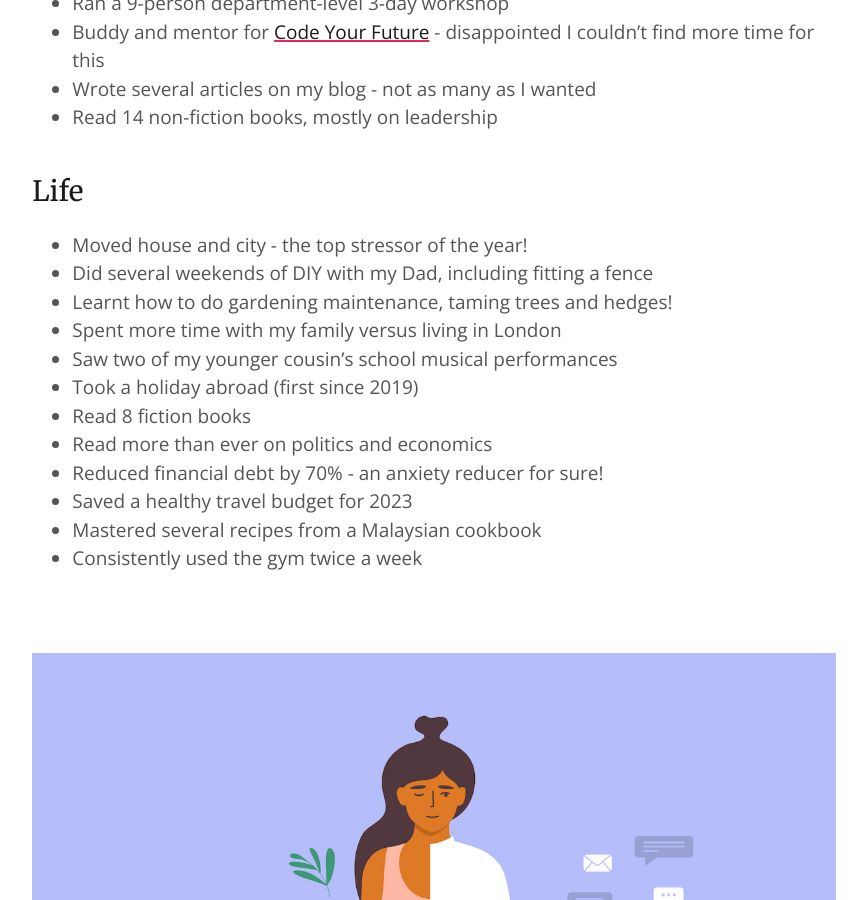
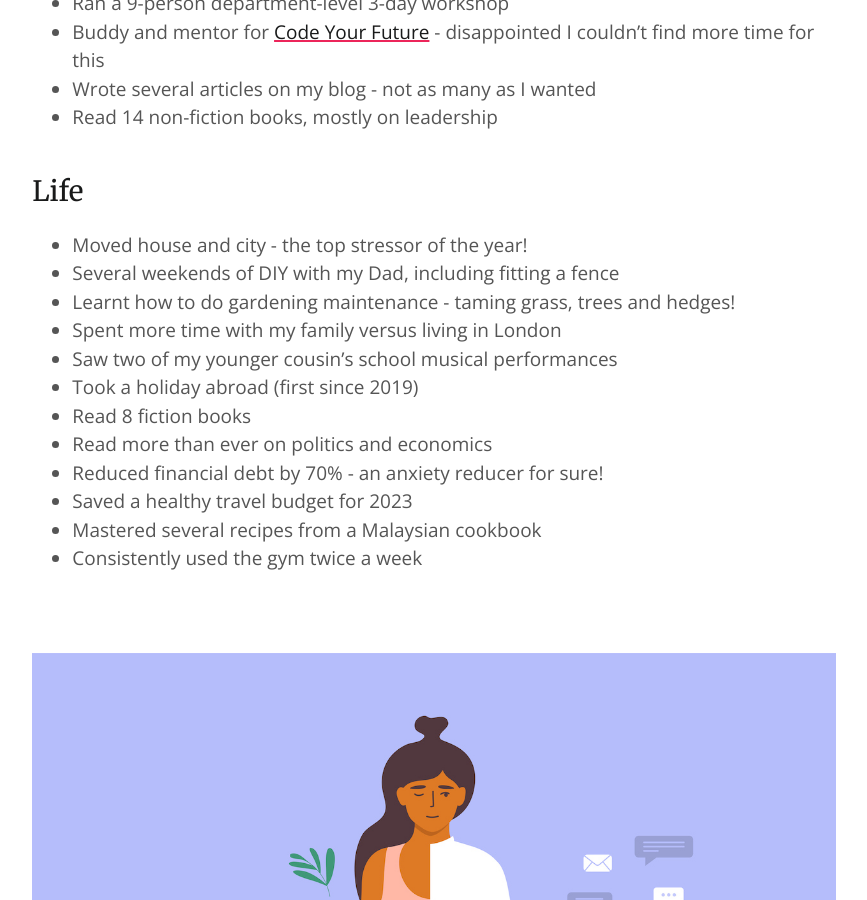
Before and after one commit to spiritedtechie/spiritedtechie.com, a Jekyll site: the page built from collections/_posts/2022-12-21-2022-in-review.md, in a window 1280 px wide and 900 px high, scrolled down 1338 px. Shown: the whole window, without its empty margins (206-1073 px from the left). Built offline with Jekyll 4.4.1, drawn with Linux system fonts in a browser that asks for light colours; nearby versions of some CDN libraries; comment, search, counter and statistics services are not loaded.

Commit message:
Correction to post

```diff
--- a/collections/_posts/2022-12-21-2022-in-review.md
+++ b/collections/_posts/2022-12-21-2022-in-review.md
@@ -29,8 +29,8 @@ comments: true
 
 ## Life
 - Moved house and city - the top stressor of the year!
-- Did several weekends of DIY with my Dad, including fitting a fence
-- Learnt how to do gardening maintenance, taming trees and hedges!
+- Several weekends of DIY with my Dad, including fitting a fence
+- Learnt how to do gardening maintenance - taming grass, trees and hedges!
 - Spent more time with my family versus living in London
 - Saw two of my younger cousin's school musical performances
 - Took a holiday abroad (first since 2019)
```
